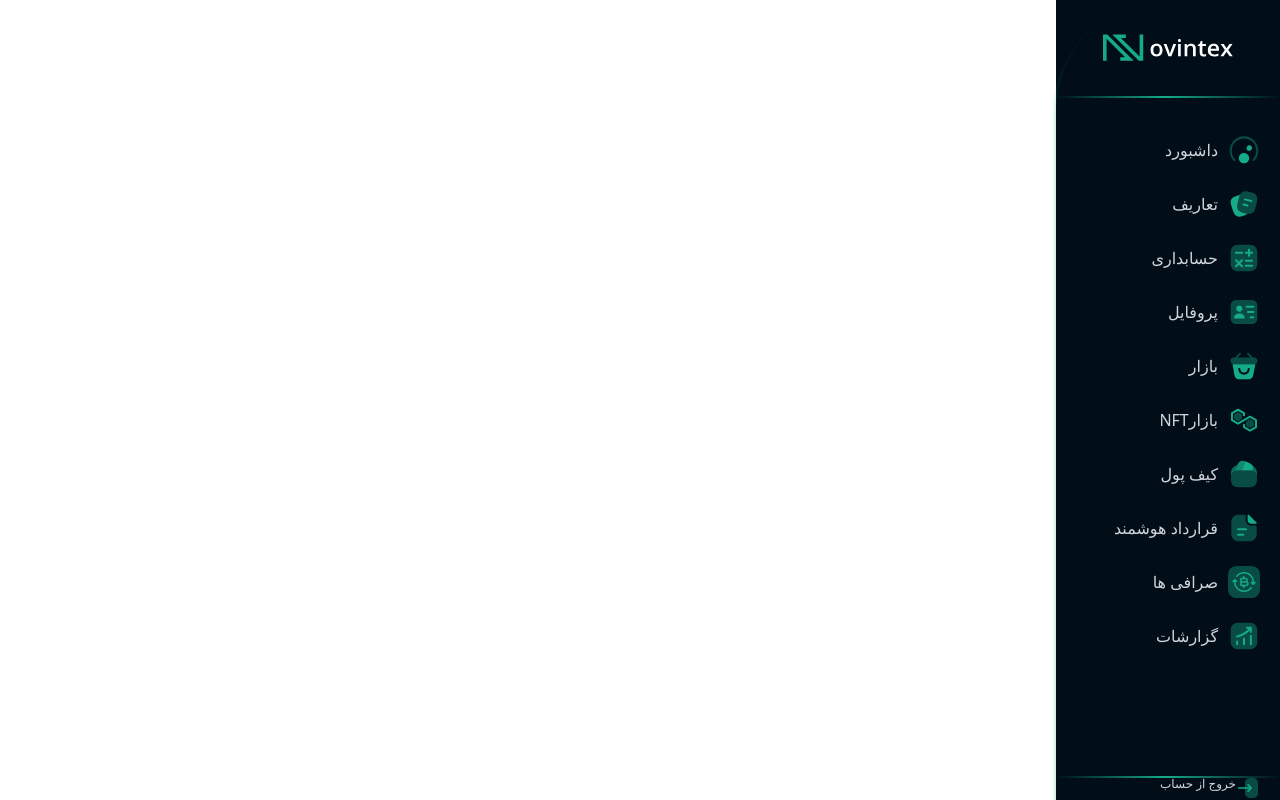
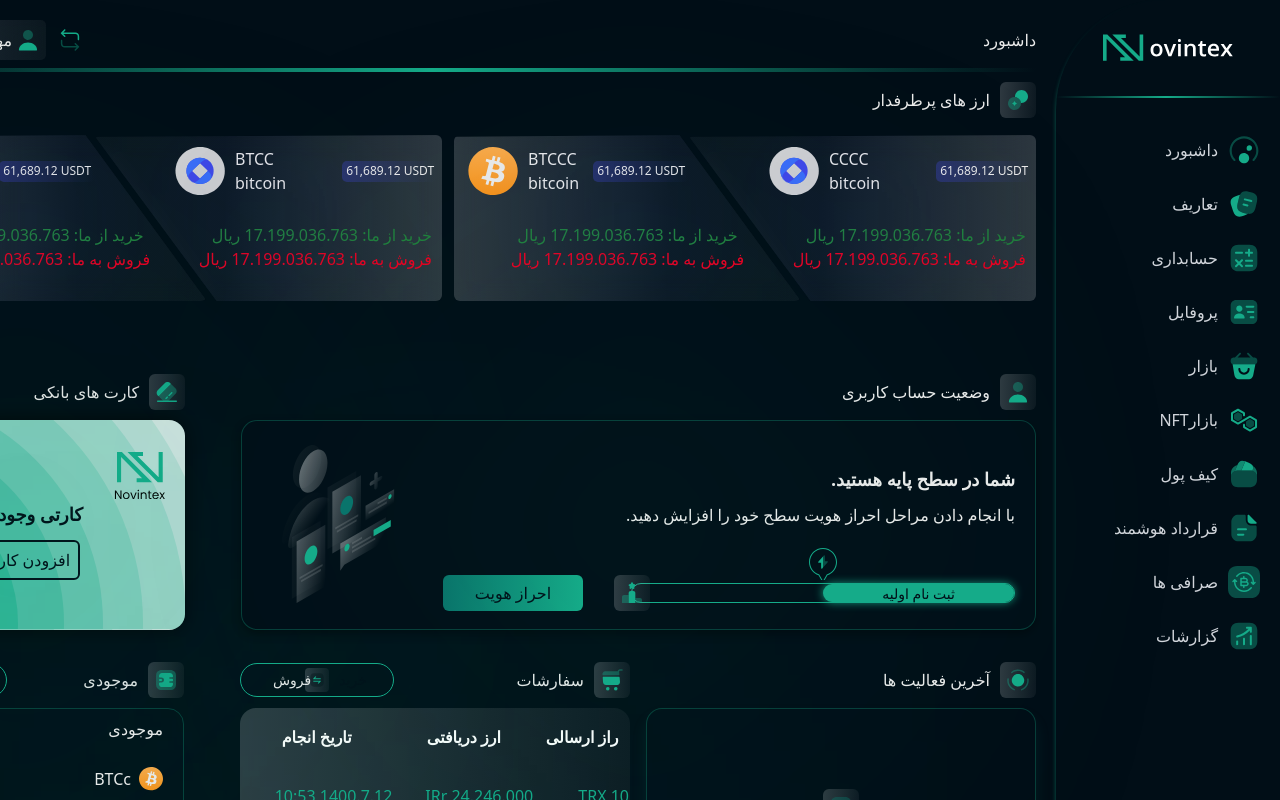
Before and after one commit to danyalbani240/dashboard, a Nuxt app: page / in a window 1280 px wide. Shown: the top 800 px of the page. Built offline with nearby package versions, Linux system fonts and the light colour scheme.

Commit message:
adding some style

```diff
--- a/components/Base/BaseListPopularItem.vue
+++ b/components/Base/BaseListPopularItem.vue
@@ -1,6 +1,6 @@
 <template>
   <div>
-    <div v-if="trapezoid && !trapezoidR" class="trapezoid pt-3">
+    <div v-if="trapezoid && !trapezoidR" class="relative trapezoid pt-3">
       <div class="flex items-center">
         <div class="flex ml-3.5">
           <img class="mr-2.5" :src="myImage" alt="" />
@@ -18,7 +18,7 @@
         <p class="sell">فروش به ما: {{ sellPrice }} ریال</p>
       </div>
     </div>
-    <div v-if="trapezoidR" class="trapezoid-r pt-3">
+    <div v-if="trapezoidR" class="relative trapezoid-r pt-3">
       <div class="ml-20 flex items-center">
         <div class="flex">
           <img class="mr-2.5" :src="myImage" alt="" />
@@ -82,3 +82,32 @@ export default {
   },
 };
 </script>
+
+<style scoped>
+.buy {
+  color: #21813c;
+}
+.sell {
+  color: #eb0020;
+}
+.price {
+  background-image: linear-gradient(
+    to left,
+    rgba(1, 14, 23, 0) 0%,
+    rgba(64, 72, 233, 0.31) 100%
+  );
+  border-radius: 5px;
+  padding: 2.5px 4px;
+}
+.trapezoid::after,.trapezoid-r::after {
+  content: "";
+  position: absolute;
+  background-color: #4048e9;
+  filter: blur(80px);
+  width: 45px;
+  height: 45px;
+  right: 40%;
+  top: 50%;
+  transform: translate(-40%, -50%);
+}
+</style>
--- a/pages/ctest/index.vue
+++ /dev/null
@@ -1,18 +0,0 @@
-<template>
-  <div class="bg-primary w-full text-Neutral-Gray p-5">
-    <base-dashboard-header />
-    <the-popular-currencies />
-    <the-satus-and-credit />
-    <the-last-activity-and-orders-and-inventory />
-  </div>
-</template>
-
-<script>
-import TheLastActivityAndOrdersAndInventory from "~/components/TheLastActivityAndOrdersAndInventory.vue";
-import TheSatusAndCredit from "~/components/TheSatusAndCredit.vue";
-export default {
-  components: { TheSatusAndCredit, TheLastActivityAndOrdersAndInventory },
-};
-</script>
-
-<style></style>
--- a/pages/index.vue
+++ b/pages/index.vue
@@ -1,7 +1,14 @@
 <template>
-
+  <div class="bg-primary w-full text-Neutral-Gray p-5">
+    <base-dashboard-header />
+    <the-popular-currencies />
+    <the-satus-and-credit />
+    <the-last-activity-and-orders-and-inventory />
+  </div>
 </template>
 
 <script>
-export default {}
+export default {};
 </script>
+
+<style></style>
```
